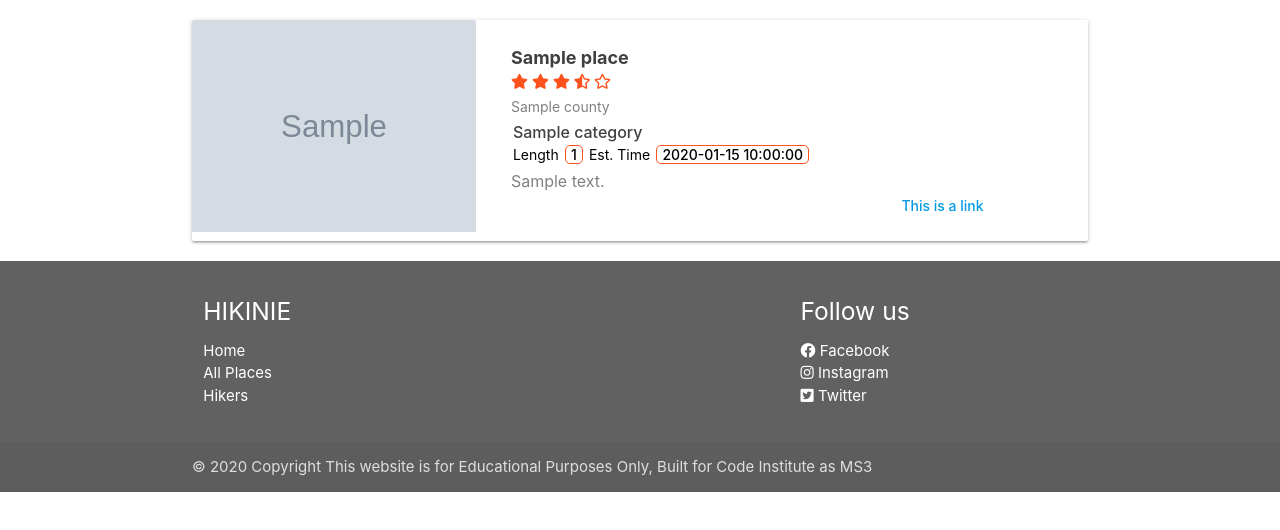
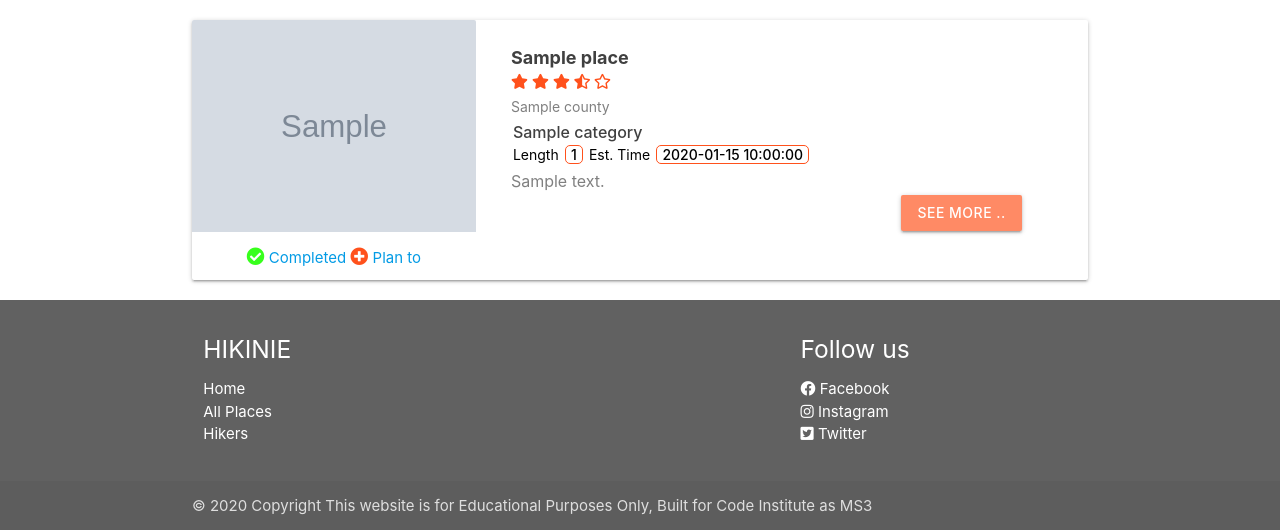
Before and after one commit to mmhashim139/hiking_project, a Flask app: page /all_places in a window 1280 px wide. Shown: the part 160-690 px from the top of the page. Run offline with Flask 2, Linux system fonts and the light colour scheme; grey boxes marked "Sample" are stand-in pictures; a database or web service that is not in the repository returns one stand-in record (values such as "Sample title"); some libraries are stand-ins or nearby versions.

Commit message:
Style place cards in all places page and add CTA

```diff
--- a/templates/places.html
+++ b/templates/places.html
@@ -16,6 +16,12 @@
             <img
               src="{{ place.image }}"
             />
+            <div>
+            <div class="trail-btm-div">
+            <a href="#"><i class="fas fa-check-circle completed-icon"></i> Completed</a>
+            <a href="#"><i class="fas fa-plus-circle plan-icon"></i> Plan to</a>
+            </div>
+            </div>
           </div>
           <div class="card-content col s12 m8">
             <div class="place-header">
@@ -40,7 +46,7 @@
               </p>
             </div>
             <div class="place-action-div col s12">
-              <a class="place-action-btn" href="#">This is a link</a>
+              <a class="btn deep-orange lighten-2 place-action-btn" href="#">See more ..</a>
             </div>
           </div>
         </div>
```
